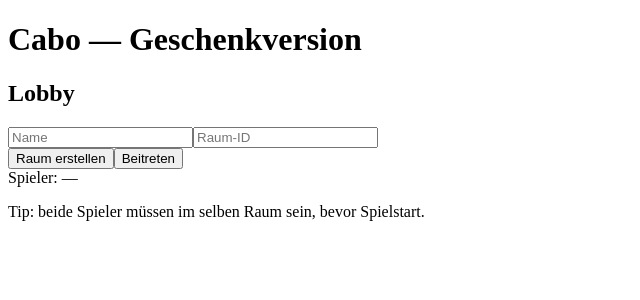
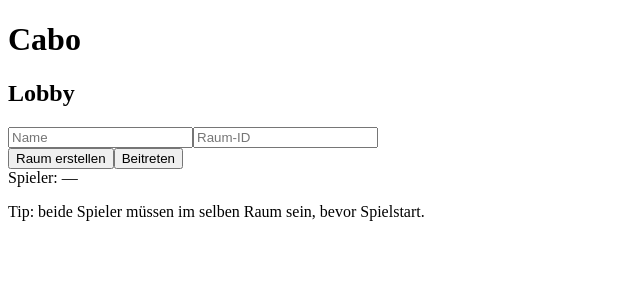
Before and after one commit to Schnubbbimann/loko, a React (Vite) app in the folder client/: page / in a window 1280 px wide. Shown: the top 300 px of the page, without its empty margins (0-640 px from the left). Built offline with nearby package versions, Linux system fonts and the light colour scheme; no server answers; the HTML template or start-up script is replaced by a standard one.

Commit message:
Update App.jsx

```diff
--- a/client/src/App.jsx
+++ b/client/src/App.jsx
@@ -1,31 +1,34 @@
-import React, { useState, useEffect } from "react";
+import React, { useState } from "react";
 import io from "socket.io-client";
 import Lobby from "./components/Lobby";
 import Game from "./components/Game";
 
-const socket = io(); // same origin
+const socket = io();
 
-export default function App(){
+export default function App() {
   const [name, setName] = useState("");
   const [roomId, setRoomId] = useState(null);
-  const [inGame, setInGame] = useState(false);
-
-  useEffect(()=>{
-    socket.on("gameStarted", ()=> setInGame(true));
-    socket.on("roundResult", ()=> setInGame(false)); // simple reset
-    return ()=> {
-      socket.off("gameStarted");
-      socket.off("roundResult");
-    };
-  },[]);
 
   return (
     <div className="app">
-      <header><h1>Cabo — Geschenkversion</h1></header>
+      <header>
+        <h1>Cabo</h1>
+      </header>
+
       {!roomId ? (
-        <Lobby socket={socket} setRoomId={setRoomId} name={name} setName={setName} />
+        <Lobby
+          socket={socket}
+          setRoomId={setRoomId}
+          name={name}
+          setName={setName}
+        />
       ) : (
-        <Game socket={socket} roomId={roomId} name={name} leave={()=> setRoomId(null)} />
+        <Game
+          socket={socket}
+          roomId={roomId}
+          name={name}
+          leave={() => setRoomId(null)}
+        />
       )}
     </div>
   );
```
